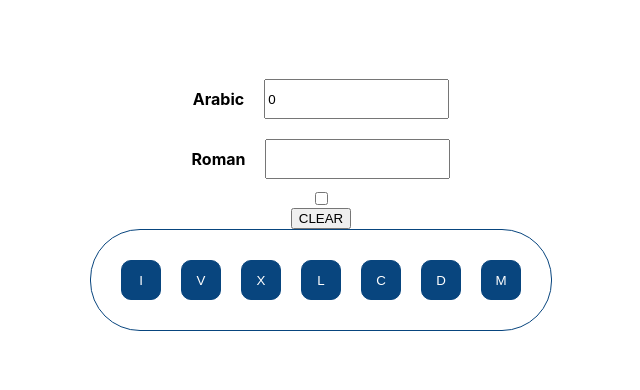
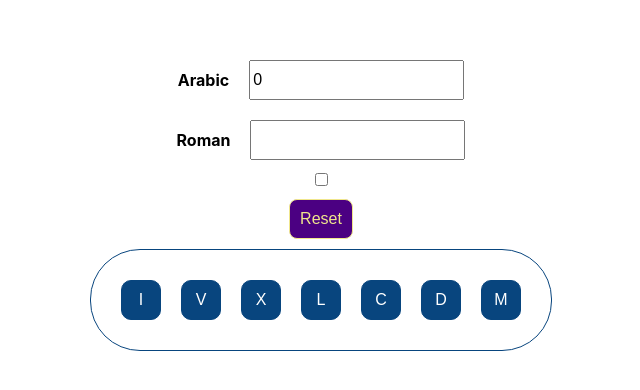
Before and after one commit to licia03/spqn, a React (Create React App) app: page / in a window 1280 px wide. Shown: the part 200-590 px from the top of the page, without its empty margins (319-959 px from the left). Built offline with nearby package versions, Linux system fonts and the light colour scheme.

Commit message:
Refactored button component

```diff
--- a/src/App.tsx
+++ b/src/App.tsx
@@ -11,6 +11,7 @@ import {
   MIN_ARABIC_NUMBER,
 } from "./utility/converter";
 import { RomanChar, NumeralSystem, ValidArabicNumber } from "./types";
+import ResetCTA from "./components/ResetCTA/ResetCTA";
 
 const App = () => {
   const [selectedNumeralSystem, setSelectedNumeralSystem] = useState<
@@ -88,7 +89,7 @@ const App = () => {
         numeralSystem={selectedNumeralSystem}
         onChange={handleChangeNumeralSystem}
       />
-      <button onClick={onClearHandler}>CLEAR</button>
+      <ResetCTA onReset={onClearHandler} />
       {selectedNumeralSystem === "roman" && (
         <KeyboardRoman onKeyPressed={handleKeyPressedRoman} />
       )}
--- /dev/null
+++ b/src/components/ResetCTA/ResetCTA.module.css
@@ -0,0 +1,12 @@
+.button {
+    padding: 10px;
+    border: 1px solid khaki;
+    background-color: indigo;
+    color: khaki;
+    border-radius: 8px;
+    margin: 10px;
+}
+
+.button:hover{
+    opacity: 0.8;
+}
--- /dev/null
+++ b/src/components/ResetCTA/ResetCTA.tsx
@@ -0,0 +1,14 @@
+import React from 'react';
+
+import styles from './ResetCTA.module.css';
+import brandStyles from '../../utility/palette.module.css';
+
+interface ResetCTAProps {
+    onReset: () => void
+};
+
+const ResetCTA: React.FC<ResetCTAProps> = ({ onReset }) => {
+    return <button className={styles.button} onClick={onReset}>Reset</button>;
+};
+
+export default ResetCTA;
--- a/src/index.css
+++ b/src/index.css
@@ -14,4 +14,5 @@ code {
 
 * {
   box-sizing: border-box;
+  font-size: 16px;
 }
--- /dev/null
+++ b/src/utility/palette.module.css
@@ -0,0 +1,10 @@
+/* Palette generated by Material Palette - materialpalette.com/indigo/deep-orange */
+
+.darkPrimaryColor    { background: #303F9F; }
+.defaultPrimaryColor { background: #3F51B5; }
+.lightPrimaryColor   { background: #C5CAE9; }
+.textPrimaryColor    { color: #FFFFFF; }
+.accentColor          { background: #FF5722; }
+.primaryTextColor    { color: #212121; }
+.secondaryTextColor  { color: #757575; }
+.dividerColor         { border-color: #BDBDBD; }
```
